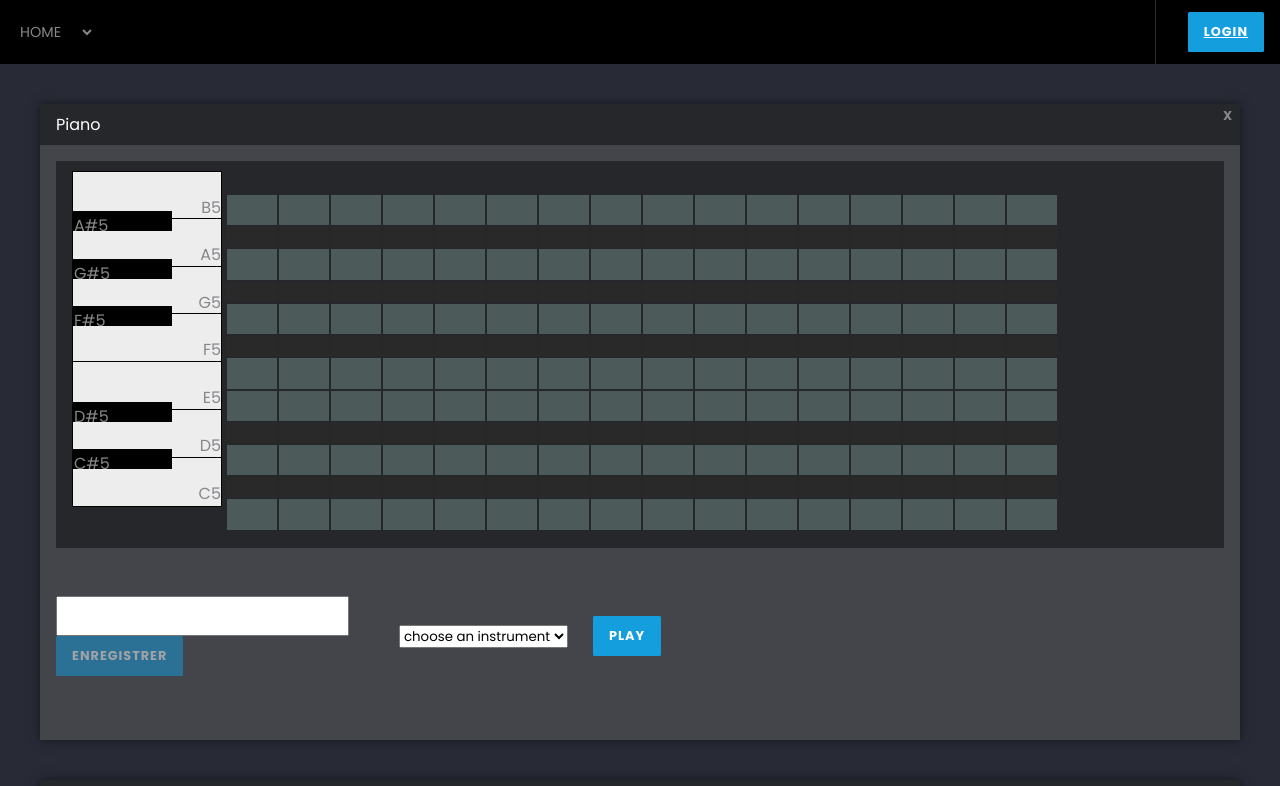
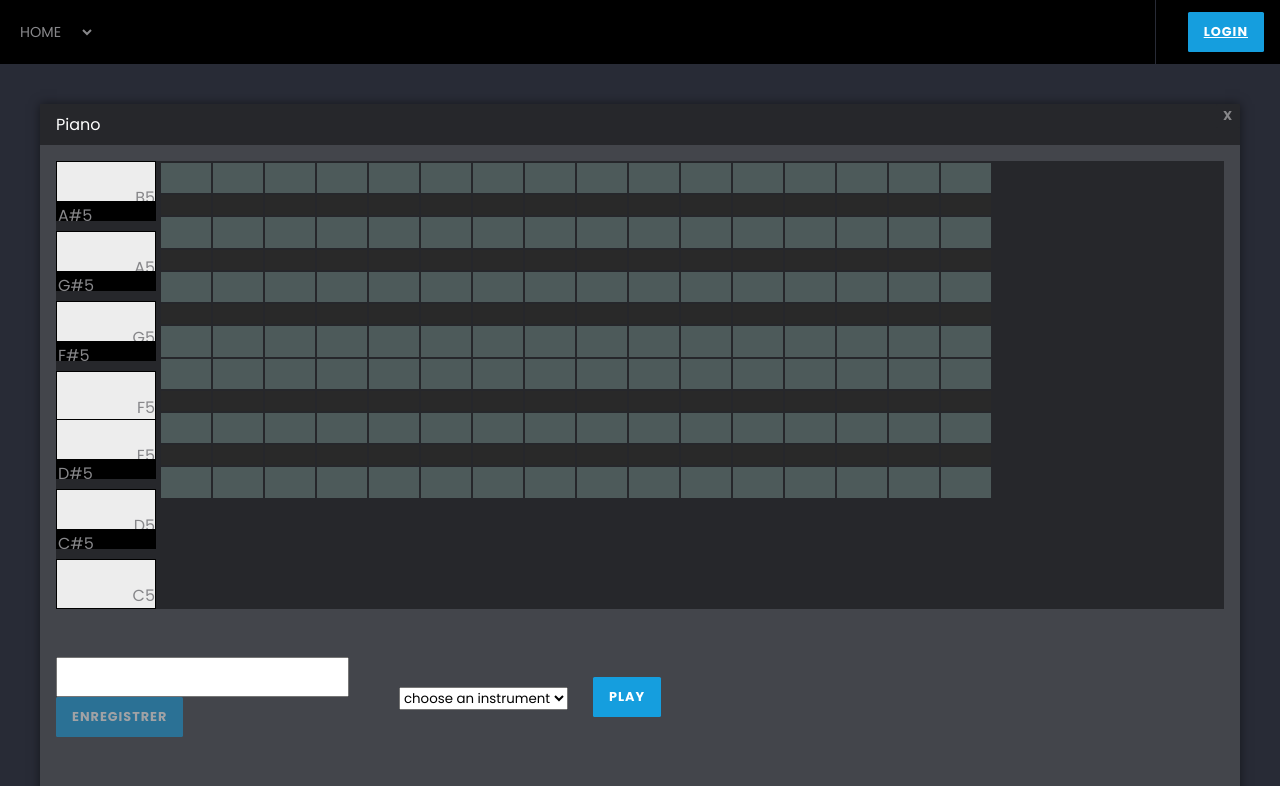
Before and after one commit to Procaillass/JamRacker, a React (Create React App) app: page / in a window 1280 px wide. Shown: the top 786 px of the page. Built offline with nearby package versions, Linux system fonts and the light colour scheme.

Commit message:
refac up

```diff
--- a/src/Components/PianoRoll/PianoRoll.scss
+++ b/src/Components/PianoRoll/PianoRoll.scss
@@ -2,8 +2,6 @@
 
 .piano {
   background-color: $dark-color-2;
-  padding: 2rem 1rem 1rem 1rem;
-
 }
 
 .piano__octave__controls {
@@ -19,9 +17,7 @@
     display: flex;
     align-items: flex-end;
     justify-content: flex-end;
-    margin-top: -1.4rem;
     height: 50px;
-    width: 150px;
     z-index: 1;
     border: 1px solid black;
     background-color: #ededed;
```
